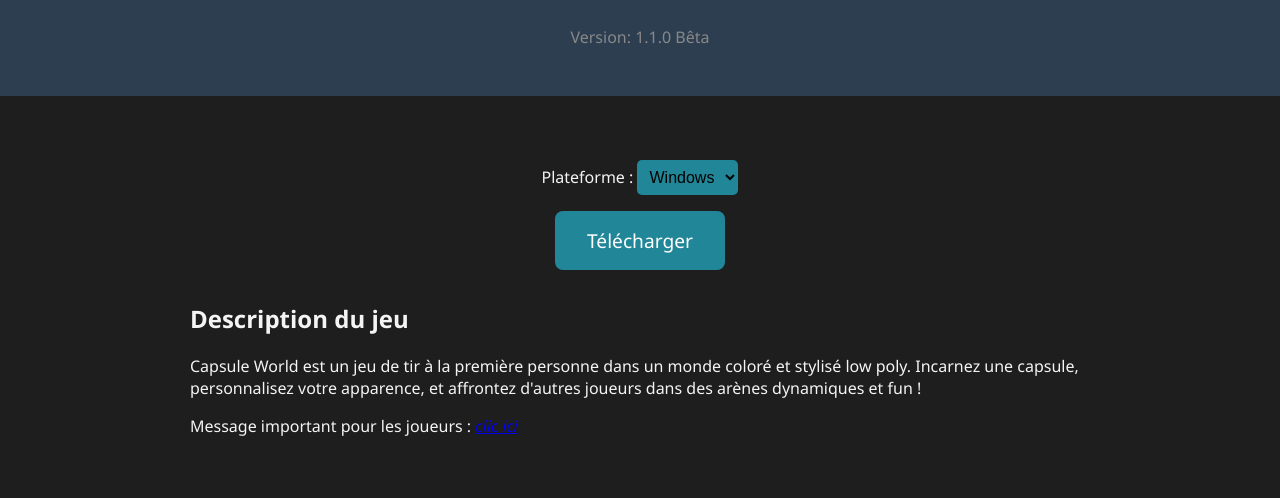
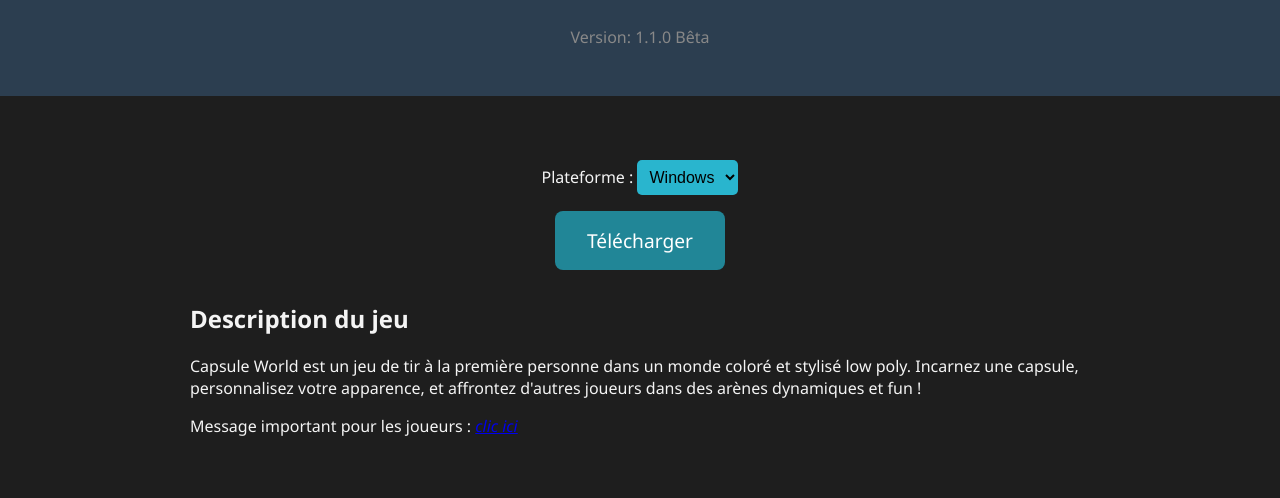
Before and after one commit to Nouredine227/Capsules-World, a plain HTML site: page index.html in a window 1280 px wide. Shown: the part 250-748 px from the top of the page. Drawn offline with Linux system fonts and the light colour scheme.

Commit message:
Update styles.css

```diff
--- a/css/styles.css
+++ b/css/styles.css
@@ -35,7 +35,7 @@
   padding: 0.5rem;
   font-size: 1rem;
   border-radius: 5px;
-  background: #218697;
+  background: #29b5ce;
   border: none;
 }
 .download-btn {
```
